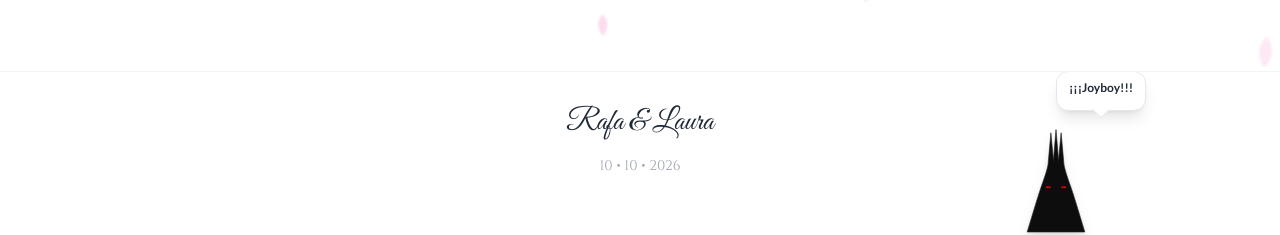
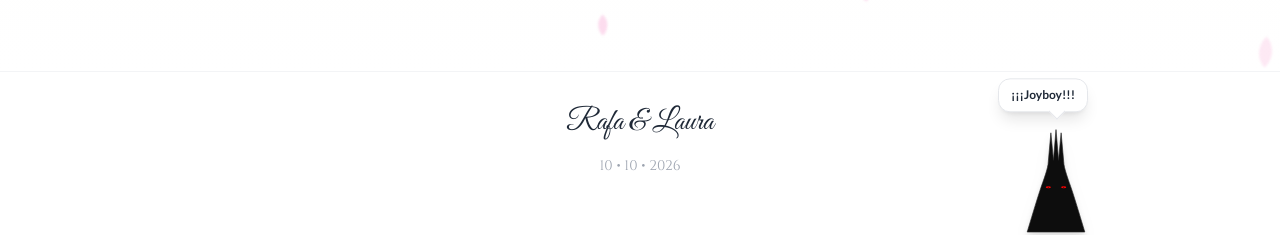
Before and after one commit to Parasigma/Rafael, a React (Vite) app: page / in a window 1280 px wide. Both pictures are taken after a click on the element 1056 px from the left and 6594 px from the top of the page. Shown: the part 6411-6646 px from the top of the page. Built offline with nearby package versions, Linux system fonts and the light colour scheme; a web font is replaced by a local one.

Commit message:
Refactor tooltip positioning and styles

```diff
--- a/components/ImuCharacter.tsx
+++ b/components/ImuCharacter.tsx
@@ -18,10 +18,12 @@ export const ImuCharacter: React.FC = () => {
       title="Imu"
     >
       {showMessage && (
-       <div className="absolute bottom-full right-0 mb-2 w-max max-w-[90vw] -top-12 left-1/2 -translate-x-1/2 bg-white text-gray-800 text-xs font-bold py-2 px-3 rounded-xl shadow-lg border border-gray-200 whitespace-nowrap animate-bounce">
+        // HEMOS LIMPIADO LAS CLASES: Quitamos left-1/2, -translate-x-1/2 y -top-12.
+        // Ahora el bocadillo está anclado de forma segura a la derecha (right-0).
+       <div className="absolute bottom-full right-0 mb-2 w-max bg-white text-gray-800 text-xs font-bold py-2 px-3 rounded-xl shadow-lg border border-gray-200 whitespace-nowrap animate-bounce">
           ¡¡¡Joyboy!!!
-          {/* Triangulito del bocadillo */}
-          <div className="absolute -bottom-1.5 left-1/2 -translate-x-1/2 w-3 h-3 bg-white border-b border-r border-gray-200 transform rotate-45"></div>
+          {/* Triángulo del bocadillo: Modificado a 'right-6' para que apunte a la cabeza */}
+          <div className="absolute -bottom-1.5 right-6 w-3 h-3 bg-white border-b border-r border-gray-200 transform rotate-45"></div>
         </div>
       )}
 
```
